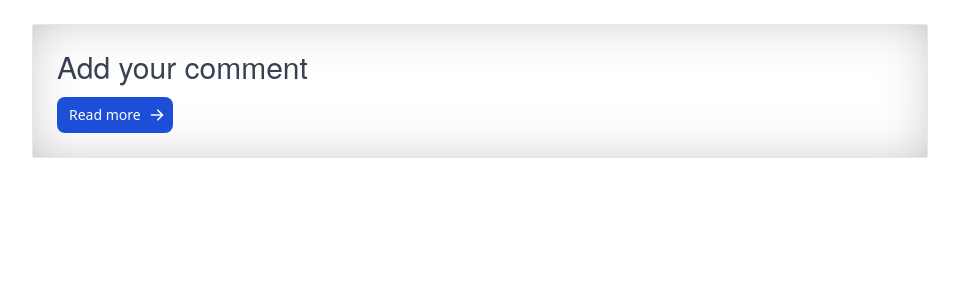
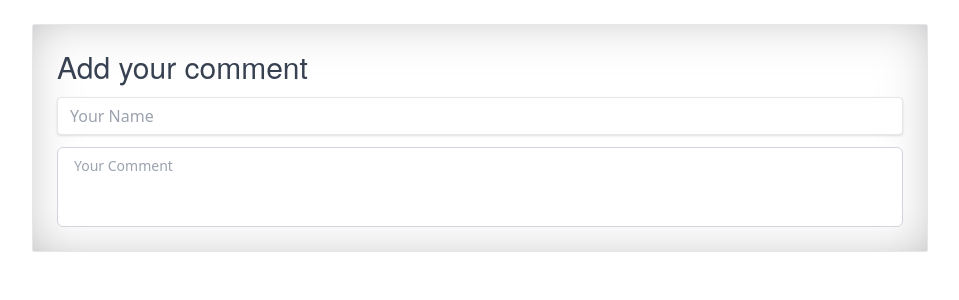
Before and after one commit to Faizi-Devops/Comment-Baord, a Next.js app: page / in a window 1280 px wide. Shown: the top 300 px of the page, without its empty margins (160-1119 px from the left). Built offline with nearby package versions, Linux system fonts and the light colour scheme.

Commit message:
new changing

```diff
--- a/components/Comment/Coment.tsx
+++ b/components/Comment/Coment.tsx
@@ -3,10 +3,10 @@ const Coment = () => {
         <div className="pt-6">
             <div className=" mx-auto max-w-4xl carding p-6 bg-white border border-gray-200 rounded-sm shadow dark:bg-gray-800 dark:border-gray-700">
                 <p className="mb-3 text-3xl fonting font-normal text-gray-700 dark:text-gray-400">Add your comment</p>
-                <a href="#" className="inline-flex items-center px-3 py-2 text-sm font-medium text-center text-white bg-blue-700 rounded-lg hover:bg-blue-800 focus:ring-4 focus:outline-none focus:ring-blue-300 dark:bg-blue-600 dark:hover:bg-blue-700 dark:focus:ring-blue-800">
-                    Read more
-                    <svg aria-hidden="true" className="w-4 h-4 ml-2 -mr-1" fill="currentColor" viewBox="0 0 20 20" xmlns="http://www.w3.org/2000/svg"><path fill-rule="evenodd" d="M10.293 3.293a1 1 0 011.414 0l6 6a1 1 0 010 1.414l-6 6a1 1 0 01-1.414-1.414L14.586 11H3a1 1 0 110-2h11.586l-4.293-4.293a1 1 0 010-1.414z" clip-rule="evenodd"></path></svg>
-                </a>
+                <input className="shadow appearance-none border rounded w-full py-2 px-3 text-gray-700 leading-tight focus:outline-none focus:shadow-outline" id="username" type="text" placeholder="Your Name"></input>
+                <textarea className="block w-full h-20 px-4 py-2 mt-3 text-gray-700 border border-gray-300 rounded-md resize-none focus:outline-none    sm:text-sm" placeholder="Your Comment">
+</textarea>
+
             </div>
 
 
```
